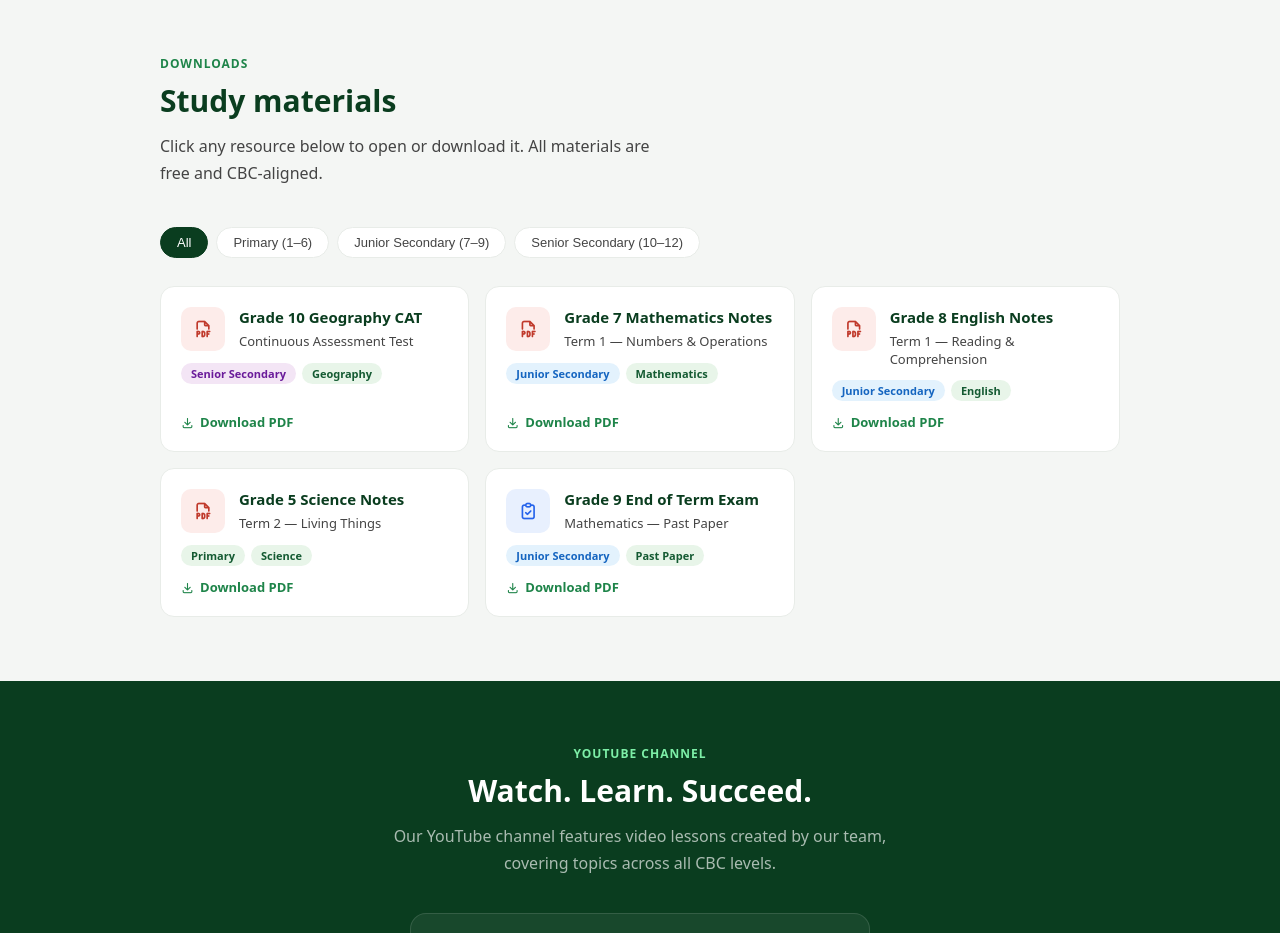
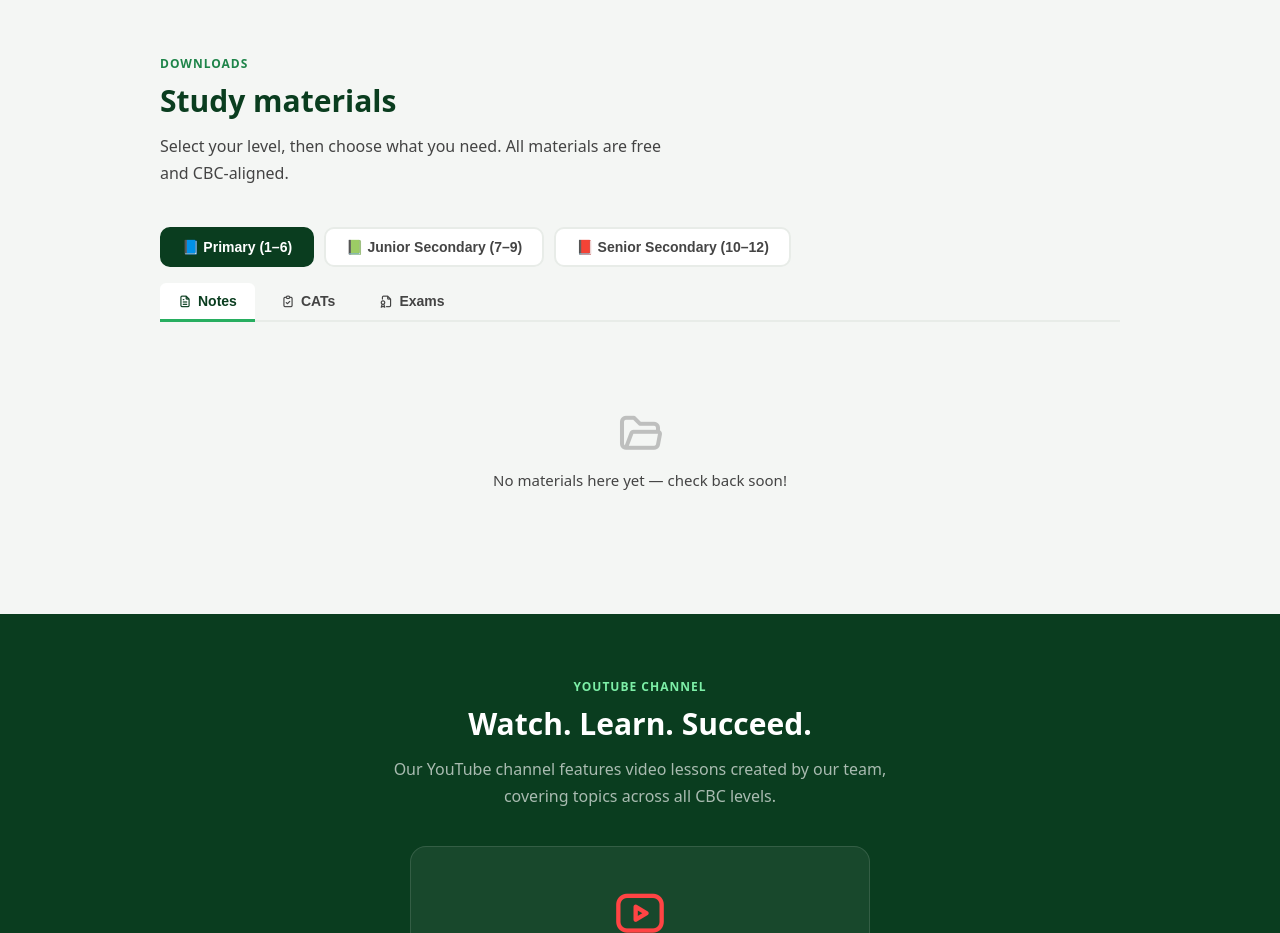
Before and after one commit to cbc-hq/CBC-HQ, a plain HTML site: page index.html in a window 1280 px wide. Shown: the part 2320-3253 px from the top of the page. Drawn offline with Linux system fonts and the light colour scheme.

Commit message:
Add files via upload

```diff
--- a/index.html
+++ b/index.html
@@ -332,28 +332,72 @@
 
     /* Resources Section */
     .resources { background: var(--off-white); }
-    .resources-filters {
+
+    .level-tabs {
       display: flex;
-      gap: 8px;
+      gap: 10px;
       flex-wrap: wrap;
-      margin-bottom: 28px;
+      margin-bottom: 16px;
     }
-    .filter-btn {
+    .level-tab {
       background: white;
-      border: 1.5px solid var(--light-gray);
+      border: 2px solid var(--light-gray);
       color: var(--gray);
-      padding: 7px 16px;
-      border-radius: 20px;
-      font-size: 13px;
-      font-weight: 500;
+      padding: 10px 20px;
+      border-radius: 10px;
+      font-size: 14px;
+      font-weight: 600;
       cursor: pointer;
       transition: all 0.2s;
     }
-    .filter-btn.active, .filter-btn:hover {
+    .level-tab.active, .level-tab:hover {
       background: var(--green-dark);
       border-color: var(--green-dark);
       color: white;
     }
+
+    .type-tabs {
+      display: flex;
+      gap: 8px;
+      margin-bottom: 28px;
+      border-bottom: 2px solid var(--light-gray);
+      padding-bottom: 0;
+    }
+    .type-tab {
+      background: none;
+      border: none;
+      border-bottom: 3px solid transparent;
+      margin-bottom: -2px;
+      color: var(--gray);
+      padding: 10px 18px;
+      font-size: 14px;
+      font-weight: 600;
+      cursor: pointer;
+      display: flex;
+      align-items: center;
+      gap: 6px;
+      transition: all 0.2s;
+      border-radius: 6px 6px 0 0;
+    }
+    .type-tab.active {
+      color: var(--green-dark);
+      border-bottom-color: var(--green-accent);
+      background: white;
+    }
+    .type-tab:hover { color: var(--green-dark); }
+
+    .empty-state {
+      flex-direction: column;
+      align-items: center;
+      justify-content: center;
+      padding: 60px 20px;
+      color: var(--gray);
+      text-align: center;
+      gap: 12px;
+    }
+    .empty-state i { font-size: 48px; opacity: 0.3; }
+    .empty-state p { font-size: 15px; }
+
     .resources-grid {
       display: grid;
       grid-template-columns: repeat(auto-fill, minmax(260px, 1fr));
@@ -380,7 +424,6 @@
     }
     .resource-file-icon.pdf { background: #fdecea; color: #c0392b; }
     .resource-file-icon.doc { background: #e8f0fe; color: #2563eb; }
-    .resource-file-icon.vid { background: #fce4ec; color: #c0392b; }
     .resource-meta { flex: 1; }
     .resource-meta h4 { font-size: 15px; font-weight: 600; color: var(--green-dark); margin-bottom: 4px; line-height: 1.4; }
     .resource-meta p { font-size: 13px; color: var(--gray); }
@@ -607,20 +650,37 @@
   <div class="container">
     <div class="section-label">Downloads</div>
     <div class="section-title">Study materials</div>
-    <div class="section-sub">Click any resource below to open or download it. All materials are free and CBC-aligned.</div>
+    <div class="section-sub">Select your level, then choose what you need. All materials are free and CBC-aligned.</div>
 
-    <div class="resources-filters">
-      <button class="filter-btn active" onclick="filterResources('all', this)">All</button>
-      <button class="filter-btn" onclick="filterResources('primary', this)">Primary (1–6)</button>
-      <button class="filter-btn" onclick="filterResources('junior', this)">Junior Secondary (7–9)</button>
-      <button class="filter-btn" onclick="filterResources('senior', this)">Senior Secondary (10–12)</button>
+    <!-- Level Tabs -->
+    <div class="level-tabs">
+      <button class="level-tab active" onclick="setLevel('primary', this)">📘 Primary (1–6)</button>
+      <button class="level-tab" onclick="setLevel('junior', this)">📗 Junior Secondary (7–9)</button>
+      <button class="level-tab" onclick="setLevel('senior', this)">📕 Senior Secondary (10–12)</button>
     </div>
 
+    <!-- Type Tabs -->
+    <div class="type-tabs">
+      <button class="type-tab active" onclick="setType('notes', this)"><i class="ti ti-file-text"></i> Notes</button>
+      <button class="type-tab" onclick="setType('cats', this)"><i class="ti ti-clipboard-check"></i> CATs</button>
+      <button class="type-tab" onclick="setType('exams', this)"><i class="ti ti-file-certificate"></i> Exams</button>
+    </div>
+
+    <!-- Empty state -->
+    <div class="empty-state" id="emptyState" style="display:none;">
+      <i class="ti ti-folder-open"></i>
+      <p>No materials here yet — check back soon!</p>
+    </div>
+
+    <!-- Resources Grid -->
     <div class="resources-grid" id="resourcesGrid">
 
-      <!-- ✏️ ADD YOUR RESOURCES BELOW — copy a card and change the link, title, subject, and level -->
+      <!-- ✏️ ADD CARDS BELOW
+           data-level: primary | junior | senior
+           data-type:  notes | cats | exams
+      -->
 
-      <div class="resource-card" data-level="senior">
+      <div class="resource-card" data-level="senior" data-type="cats">
         <div class="resource-card-top">
           <div class="resource-file-icon pdf"><i class="ti ti-file-type-pdf"></i></div>
           <div class="resource-meta">
@@ -637,86 +697,41 @@
         </a>
       </div>
 
-      <div class="resource-card" data-level="junior">
-        <div class="resource-card-top">
-          <div class="resource-file-icon pdf"><i class="ti ti-file-type-pdf"></i></div>
-          <div class="resource-meta">
-            <h4>Grade 7 Mathematics Notes</h4>
-            <p>Term 1 — Numbers & Operations</p>
-          </div>
-        </div>
-        <div class="resource-tags">
-          <span class="resource-tag junior">Junior Secondary</span>
-          <span class="resource-tag">Mathematics</span>
-        </div>
-        <a href="YOUR-GOOGLE-DRIVE-LINK-HERE" target="_blank" class="resource-download">
-          <i class="ti ti-download"></i> Download PDF
-        </a>
-      </div>
-
-      <div class="resource-card" data-level="junior">
-        <div class="resource-card-top">
-          <div class="resource-file-icon pdf"><i class="ti ti-file-type-pdf"></i></div>
-          <div class="resource-meta">
-            <h4>Grade 8 English Notes</h4>
-            <p>Term 1 — Reading & Comprehension</p>
-          </div>
-        </div>
-        <div class="resource-tags">
-          <span class="resource-tag junior">Junior Secondary</span>
-          <span class="resource-tag">English</span>
-        </div>
-        <a href="YOUR-GOOGLE-DRIVE-LINK-HERE" target="_blank" class="resource-download">
-          <i class="ti ti-download"></i> Download PDF
-        </a>
-      </div>
-
-      <div class="resource-card" data-level="primary">
-        <div class="resource-card-top">
-          <div class="resource-file-icon pdf"><i class="ti ti-file-type-pdf"></i></div>
-          <div class="resource-meta">
-            <h4>Grade 5 Science Notes</h4>
-            <p>Term 2 — Living Things</p>
-          </div>
-        </div>
-        <div class="resource-tags">
-          <span class="resource-tag primary">Primary</span>
-          <span class="resource-tag">Science</span>
-        </div>
-        <a href="YOUR-GOOGLE-DRIVE-LINK-HERE" target="_blank" class="resource-download">
-          <i class="ti ti-download"></i> Download PDF
-        </a>
-      </div>
-
-      <div class="resource-card" data-level="junior">
-        <div class="resource-card-top">
-          <div class="resource-file-icon doc"><i class="ti ti-clipboard-check"></i></div>
-          <div class="resource-meta">
-            <h4>Grade 9 End of Term Exam</h4>
-            <p>Mathematics — Past Paper</p>
-          </div>
-        </div>
-        <div class="resource-tags">
-          <span class="resource-tag junior">Junior Secondary</span>
-          <span class="resource-tag">Past Paper</span>
-        </div>
-        <a href="YOUR-GOOGLE-DRIVE-LINK-HERE" target="_blank" class="resource-download">
-          <i class="ti ti-download"></i> Download PDF
-        </a>
-      </div>
-
     </div>
   </div>
 </section>
 
 <script>
-  function filterResources(level, btn) {
-    document.querySelectorAll('.filter-btn').forEach(b => b.classList.remove('active'));
+  let currentLevel = 'primary';
+  let currentType = 'notes';
+
+  function setLevel(level, btn) {
+    currentLevel = level;
+    document.querySelectorAll('.level-tab').forEach(b => b.classList.remove('active'));
     btn.classList.add('active');
-    document.querySelectorAll('.resource-card').forEach(card => {
-      card.style.display = (level === 'all' || card.dataset.level === level) ? '' : 'none';
+    filterCards();
+  }
+
+  function setType(type, btn) {
+    currentType = type;
+    document.querySelectorAll('.type-tab').forEach(b => b.classList.remove('active'));
+    btn.classList.add('active');
+    filterCards();
+  }
+
+  function filterCards() {
+    const cards = document.querySelectorAll('.resource-card');
+    let visible = 0;
+    cards.forEach(card => {
+      const match = card.dataset.level === currentLevel && card.dataset.type === currentType;
+      card.style.display = match ? '' : 'none';
+      if (match) visible++;
     });
+    document.getElementById('emptyState').style.display = visible === 0 ? 'flex' : 'none';
   }
+
+  // Init on load
+  filterCards();
 </script>
 
 <!-- YouTube -->
```
